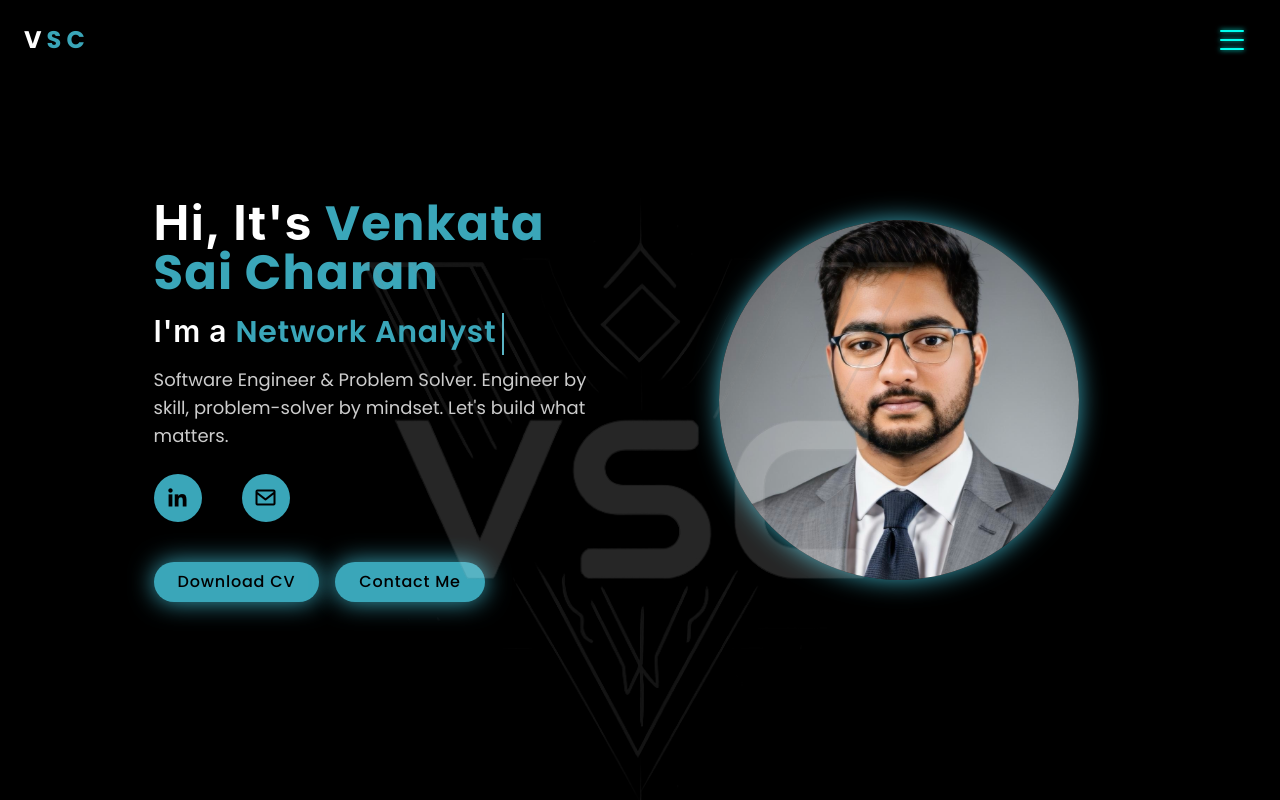
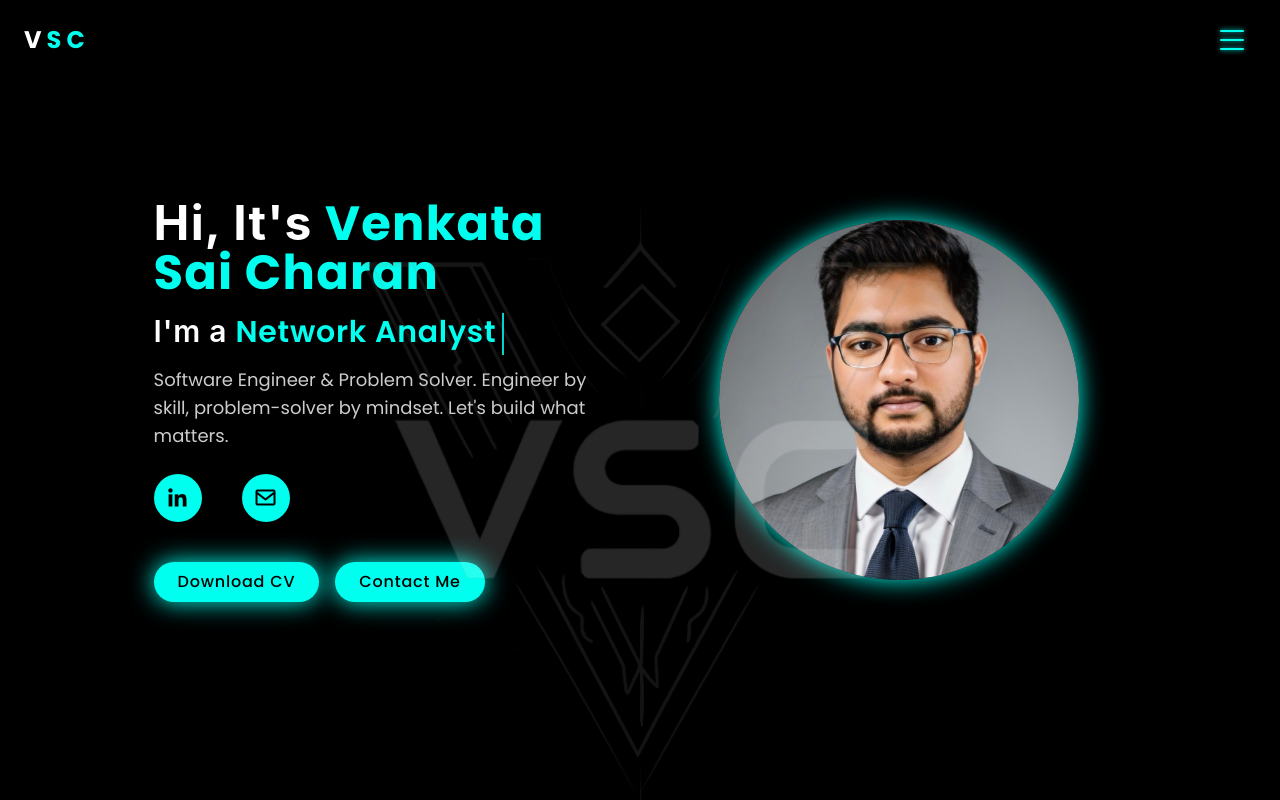
Before and after one commit to saicharankarasala/Portfolio, a React (Vite) app: page / in a window 1280 px wide. Shown: the top 800 px of the page. Built offline with nearby package versions, Linux system fonts and the light colour scheme.

Commit message:
Latest changes

```diff
--- a/src/App.jsx
+++ b/src/App.jsx
@@ -206,7 +206,7 @@ const App = () => {
         </div>
       </section>
 
-      <section className="certifications pb-0" id="certifications">
+      <section className="certifications" id="certifications">
         <h2 className="heading">My <span>Certifications</span></h2>
         <div className="grid grid-cols-1 md:grid-cols-2 gap-8">
           {/* AWS Certification */}
--- a/src/index.css
+++ b/src/index.css
@@ -5,10 +5,10 @@
 @tailwind utilities;
 
 :root {
-  --bg-color: #f9f9f9;           /* Light gray background */
-  --second-bg-color: #ffffff;   /* White for cards/sections */
-  --text-color: #1f1f1f;        /* Dark text for readability */
-  --main-color: #3aa6b9;        /* Teal blue accent */
+  --bg-color: #080808;
+  --second-bg-color: #131313;
+  --text-color: white;
+  --main-color: #00ffee;
 }
 
 @layer base {
@@ -71,12 +71,12 @@
 @layer components {
   /* Header/Navigation */
   .header {
-    @apply fixed top-0 left-0 w-full px-[12%] py-6 bg-white/50 backdrop-blur-md
+    @apply fixed top-0 left-0 w-full px-[12%] py-6 bg-black/30 backdrop-blur-[10px]
            flex justify-between items-center z-50;
   }
 
   .logo {
-    @apply text-2xl md:text-3xl text-[--text-color] font-extrabold cursor-pointer transition-transform duration-300;
+    @apply text-2xl md:text-3xl text-white font-extrabold cursor-pointer transition-transform duration-300;
   }
 
   .logo:hover {
@@ -84,17 +84,17 @@
   }
 
   .logo span {
-    text-shadow: 0 0 10px var(--main-color); /* Adjusted shadow for light background */
+    text-shadow: 0 0 25px var(--main-color);
     color: var(--main-color);
   }
 
   .navbar a {
-    @apply text-base md:text-lg text-[--text-color] ml-8 font-medium transition-all duration-300 border-b-[3px] border-transparent;
+    @apply text-base md:text-lg text-white ml-8 font-medium transition-all duration-300 border-b-[3px] border-transparent;
   }
 
   .navbar a:hover,
   .navbar a.active {
-    @apply text-[--main-color] border-b-[3px] border-[--main-color];
+    @apply text-[rgb(0,255,238)] border-b-[3px] border-[rgb(0,255,238)];
   }
 
   /* Sections */
@@ -183,7 +183,7 @@
   }
 
   .timeline-item {
-    @apply mb-4 w-full relative;
+    @apply mb-10 w-full relative;
   }
 
   .timeline-item:last-child {
@@ -205,13 +205,13 @@
 
   /* Cards */
   .card {
-    @apply bg-[--second-bg-color] backdrop-blur-sm rounded-xl p-8
-           border border-[--main-color] relative overflow-hidden cursor-pointer
-           shadow-[0_0_5px_rgba(0,0,0,0.1)]; /* Adjusted shadow for light background */
+    @apply bg-black/20 backdrop-blur-sm rounded-xl p-8
+           border border-[rgb(0,255,238)] relative overflow-hidden cursor-pointer
+           shadow-[0_0_10px_var(--main-color)] transition-all duration-300;
   }
 
   .card:hover {
-    @apply transform scale-105 shadow-[0_0_15px_rgba(0,0,0,0.2)]; /* Adjusted shadow for light background */
+    @apply transform scale-105 shadow-[0_0_25px_var(--main-color)];
   }
 
   /* Text Animation */
@@ -299,21 +299,20 @@
 
   /* Projects Section */
   .project-card {
-    @apply bg-[--second-bg-color] backdrop-blur-sm rounded-xl p-8
-           border border-[--main-color] relative overflow-hidden
-           transition-all duration-300
-           shadow-[0_0_5px_rgba(0,0,0,0.1)]; /* Adjusted shadow for light background */
+    @apply bg-black/20 backdrop-blur-sm rounded-xl p-8
+           border border-[rgb(0,255,238)] relative overflow-hidden
+           transition-all duration-300;
   }
 
   .project-card:hover {
-    @apply scale-105 shadow-[0_0_15px_rgba(0,0,0,0.2)]; /* Adjusted shadow for light background */
+    @apply scale-105 shadow-[0_0_25px_var(--main-color)];
   }
 
   .project-card::before {
     content: '';
     position: absolute;
     inset: 0;
-    background: linear-gradient(to right, rgba(58, 166, 185, 0.1), transparent); /* Adjusted gradient color */
+    background: linear-gradient(to right, rgba(0, 255, 238, 0.1), transparent);
     opacity: 0;
     transition: opacity 0.3s;
   }
@@ -841,7 +840,7 @@
   /* Timeline Mobile Styles */
   @media (max-width: 768px) {
     .vertical-timeline-element {
-      @apply mb-4;
+      @apply mb-8;
     }
 
     .vertical-timeline-element-content {
@@ -875,21 +874,20 @@
   }
 
   .certification-card {
-    @apply bg-[--second-bg-color] backdrop-blur-sm rounded-xl p-6
-           border border-[--main-color] relative overflow-hidden
-           transition-all duration-300
-           shadow-[0_0_5px_rgba(0,0,0,0.1)]; /* Adjusted shadow for light background */
+    @apply bg-black/20 backdrop-blur-sm rounded-xl p-6
+           border border-[rgb(0,255,238)] relative overflow-hidden
+           transition-all duration-300;
   }
 
   .certification-card:hover {
-    @apply scale-105 shadow-[0_0_15px_rgba(0,0,0,0.2)]; /* Adjusted shadow for light background */
+    @apply scale-105 shadow-[0_0_25px_var(--main-color)];
   }
 
   .certification-card::before {
     content: '';
     position: absolute;
     inset: 0;
-    background: linear-gradient(to right, rgba(58, 166, 185, 0.1), transparent); /* Adjusted gradient color */
+    background: linear-gradient(to right, rgba(0, 255, 238, 0.1), transparent);
     opacity: 0;
     transition: opacity 0.3s;
   }
@@ -1071,28 +1069,31 @@
   @apply fixed top-0 left-0 w-full h-full
          flex items-center justify-center
          pointer-events-none;
+  transform: translateY(15vh);
 }
 
 .background-logo-container-bottom {
   @apply fixed top-0 left-0 w-full h-full
          flex items-center justify-center
          pointer-events-none;
+  transform: translateY(90vh);
 }
 
 .background-logo {
   @apply w-[800px] h-[800px] md:w-[1000px] md:h-[1000px]
          object-contain
-         opacity-[0.05]; /* Increased opacity for light background */
-  transition: opacity 0.7s ease-in-out;
-  filter: grayscale(50%) brightness(1.2) contrast(1.1); /* Adjusted filters */
+         opacity-[0.02]
+         transition-all duration-700
+         filter brightness-105 contrast-[1.1]
+         grayscale;
 }
 
 .background-logo-glow-outer {
   @apply absolute
          w-[900px] h-[900px] md:w-[1100px] md:h-[1100px]
          left-1/2 top-1/2 -translate-x-1/2 -translate-y-1/2
-         bg-[--main-color]
-         opacity-[0.1] blur-[120px] /* Adjusted opacity */
+         bg-[rgb(0,255,238)]
+         opacity-[0.005] blur-[100px]
          animate-pulse-slow
          rounded-full
          pointer-events-none;
@@ -1102,8 +1103,8 @@
   @apply absolute
          w-[800px] h-[800px] md:w-[1000px] md:h-[1000px]
          left-1/2 top-1/2 -translate-x-1/2 -translate-y-1/2
-         bg-[--main-color]
-         opacity-[0.15] blur-[80px] /* Adjusted opacity */
+         bg-[rgb(0,255,238)]
+         opacity-[0.008] blur-[80px]
          animate-pulse
          rounded-full
          pointer-events-none;
@@ -1114,18 +1115,18 @@
          w-[850px] h-[850px] md:w-[1050px] md:h-[1050px]
          left-1/2 top-1/2 -translate-x-1/2 -translate-y-1/2
          pointer-events-none
-         opacity-[0.03]; /* Adjusted opacity */
+         opacity-[0.006];
   background:
-    radial-gradient(circle at center, transparent 0%, rgba(249, 249, 249, 0.8) 100%), /* Adjusted gradient for light background */
+    radial-gradient(circle at center, transparent 0%, rgba(0,0,0,0.7) 100%),
     conic-gradient(
       from 0deg at 50% 50%,
-      rgba(58, 166, 185, 0.05) 0deg, /* Adjusted color and opacity */
+      rgba(0, 255, 238, 0.02) 0deg,
       transparent 60deg,
-      rgba(58, 166, 185, 0.05) 120deg, /* Adjusted color and opacity */
+      rgba(0, 255, 238, 0.02) 120deg,
       transparent 180deg,
-      rgba(58, 166, 185, 0.05) 240deg, /* Adjusted color and opacity */
+      rgba(0, 255, 238, 0.02) 240deg,
       transparent 300deg,
-      rgba(58, 166, 185, 0.05) 360deg /* Adjusted color and opacity */
+      rgba(0, 255, 238, 0.02) 360deg
     );
   animation: rotate 60s linear infinite;
 }
@@ -1153,23 +1154,23 @@
 /* Mobile adjustments */
 @media (max-width: 768px) {
   .background-logo {
-    @apply w-[600px] h-[600px] opacity-[0.15]; /* Adjusted opacity */
+    @apply w-[600px] h-[600px] opacity-[0.12];
   }
 
   .background-logo-glow-outer {
-    @apply opacity-[0.1]; /* Adjusted opacity */
+    @apply opacity-[0.05];
   }
 
   .background-logo-glow-inner {
-    @apply opacity-[0.12]; /* Adjusted opacity */
+    @apply opacity-[0.07];
   }
 
   .background-logo-container {
-    /* transform: translateY(10vh); */ /* Removed transform */
+    transform: translateY(10vh);
   }
 
   .background-logo-container-bottom {
-    /* transform: translateY(80vh); */ /* Removed transform */
+    transform: translateY(80vh);
   }
 }
 
```
